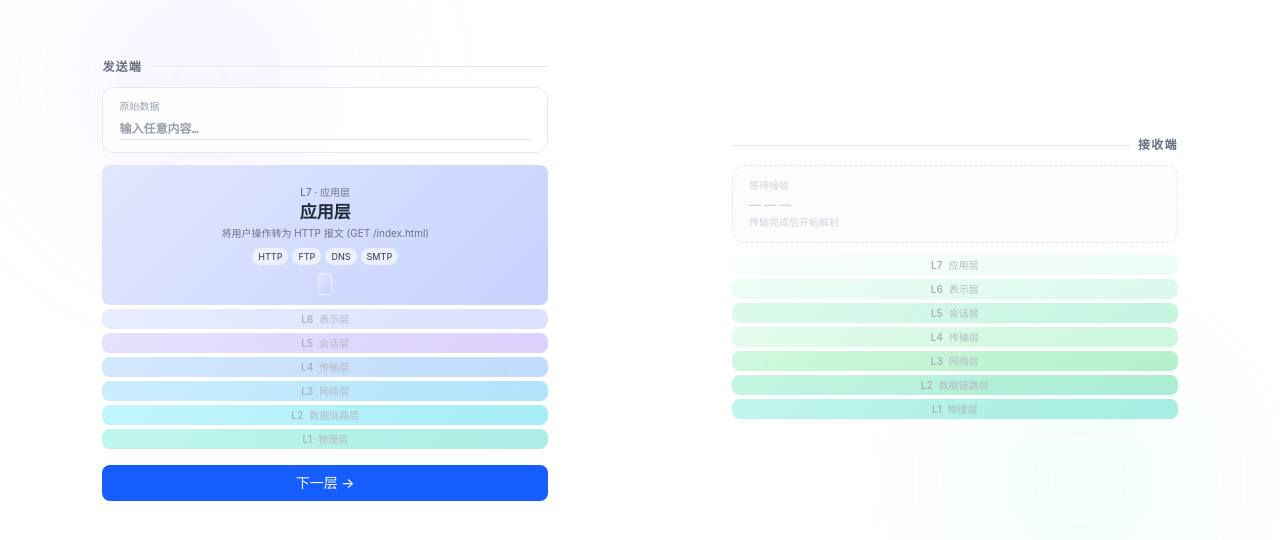
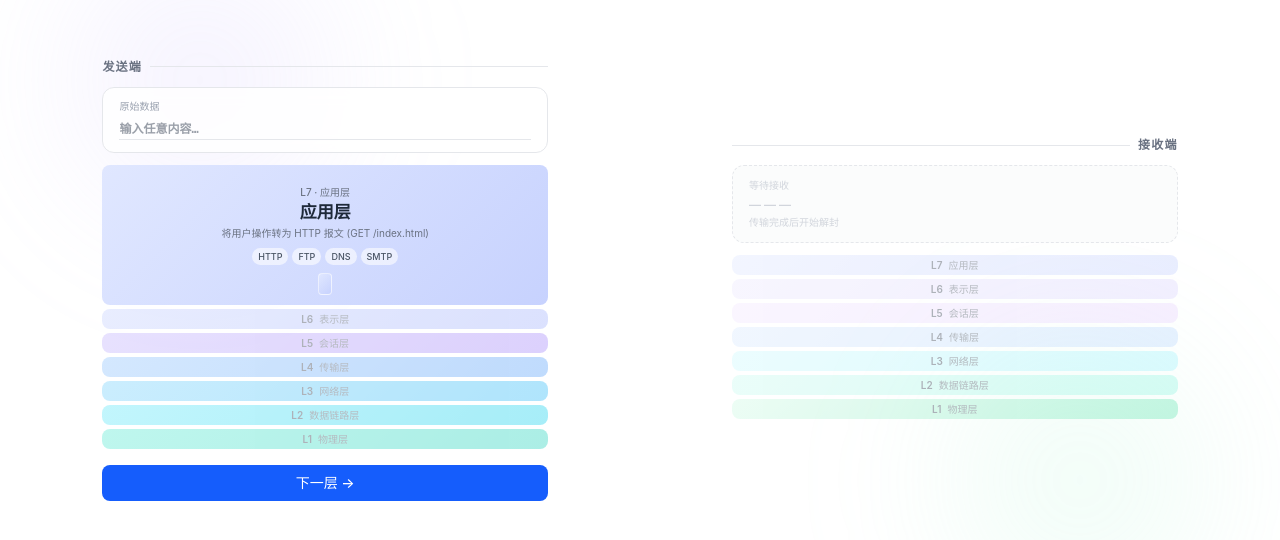
Before and after one commit to lirumao/osi-model-interactive, a Next.js app: page /explore in a window 1280 px wide. Shown: the part 120-660 px from the top of the page. Built offline with nearby package versions, Linux system fonts and the light colour scheme.

Commit message:
feat(ui): differentiated receiver layer colors from indigo to emerald

```diff
--- a/src/data/osi-layers.ts
+++ b/src/data/osi-layers.ts
@@ -25,7 +25,7 @@ export const OSI_LAYERS: OsiLayer[] = [
     encapDetail: '将用户操作转为 HTTP 报文 (GET /index.html)',
     decapDetail: '解析 HTTP 报文，将数据内容呈现给应用程序',
     senderColor: { from: '#e0e7ff', to: '#c7d2fe' },
-    receiverColor: { from: '#ecfdf5', to: '#d1fae5' },
+    receiverColor: { from: '#e0e7ff', to: '#c7d2fe' },
   },
   {
     level: 6, name: '表示层',
@@ -35,7 +35,7 @@ export const OSI_LAYERS: OsiLayer[] = [
     encapDetail: '对数据进行 TLS 加密，确保传输安全',
     decapDetail: 'TLS 解密，将密文数据还原为明文',
     senderColor: { from: '#c7d2fe', to: '#a5b4fc' },
-    receiverColor: { from: '#d1fae5', to: '#a7f3d0' },
+    receiverColor: { from: '#ede9fe', to: '#ddd6fe' },
   },
   {
     level: 5, name: '会话层',
@@ -45,7 +45,7 @@ export const OSI_LAYERS: OsiLayer[] = [
     encapDetail: '添加会话标识，管理连接的建立与保持',
     decapDetail: '验证会话 ID，确认连接状态，移除会话控制信息',
     senderColor: { from: '#c4b5fd', to: '#a78bfa' },
-    receiverColor: { from: '#a7f3d0', to: '#6ee7b7' },
+    receiverColor: { from: '#f3e8ff', to: '#e9d5ff' },
   },
   {
     level: 4, name: '传输层',
@@ -55,7 +55,7 @@ export const OSI_LAYERS: OsiLayer[] = [
     encapDetail: '添加源/目标端口号，实现可靠的端到端传输',
     decapDetail: '校验 TCP 序列号，重组数据段，去掉端口头部',
     senderColor: { from: '#93c5fd', to: '#60a5fa' },
-    receiverColor: { from: '#bbf7d0', to: '#86efac' },
+    receiverColor: { from: '#dbeafe', to: '#bfdbfe' },
   },
   {
     level: 3, name: '网络层',
@@ -65,7 +65,7 @@ export const OSI_LAYERS: OsiLayer[] = [
     encapDetail: '添加源/目标 IP 地址，选择路由路径',
     decapDetail: '读取目标 IP 地址，去掉 IP 头，向传输层递交',
     senderColor: { from: '#7dd3fc', to: '#38bdf8' },
-    receiverColor: { from: '#86efac', to: '#4ade80' },
+    receiverColor: { from: '#cffafe', to: '#a5f3fc' },
   },
   {
     level: 2, name: '数据链路层',
@@ -75,7 +75,7 @@ export const OSI_LAYERS: OsiLayer[] = [
     encapDetail: '封装成以太网帧，添加 MAC 地址和校验码',
     decapDetail: '校验 CRC 完整性，去掉帧头尾，提取 IP 数据包',
     senderColor: { from: '#67e8f9', to: '#22d3ee' },
-    receiverColor: { from: '#6ee7b7', to: '#34d399' },
+    receiverColor: { from: '#ccfbf1', to: '#99f6e4' },
   },
   {
     level: 1, name: '物理层',
@@ -85,7 +85,7 @@ export const OSI_LAYERS: OsiLayer[] = [
     encapDetail: '将帧转为电信号/光信号/电磁波进行物理传输',
     decapDetail: '接收物理信号，将电/光/无线信号还原为比特流',
     senderColor: { from: '#5eead4', to: '#2dd4bf' },
-    receiverColor: { from: '#5eead4', to: '#2dd4bf' },
+    receiverColor: { from: '#d1fae5', to: '#6ee7b7' },
   },
 ]
 
```
